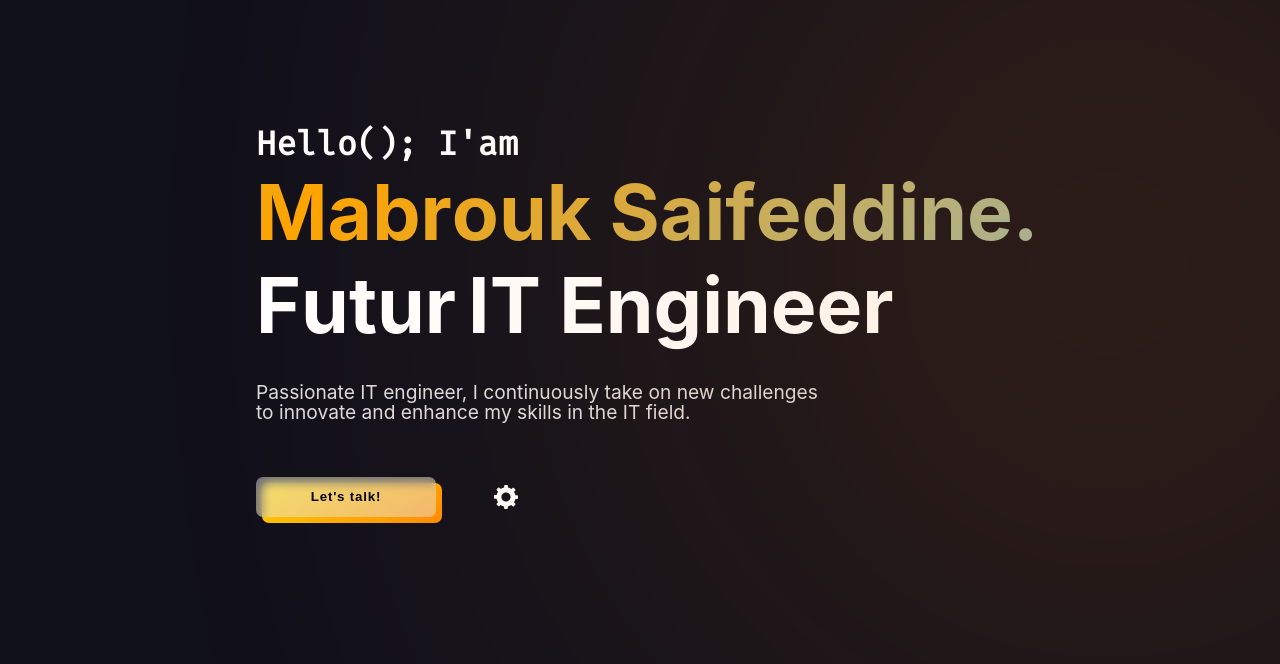
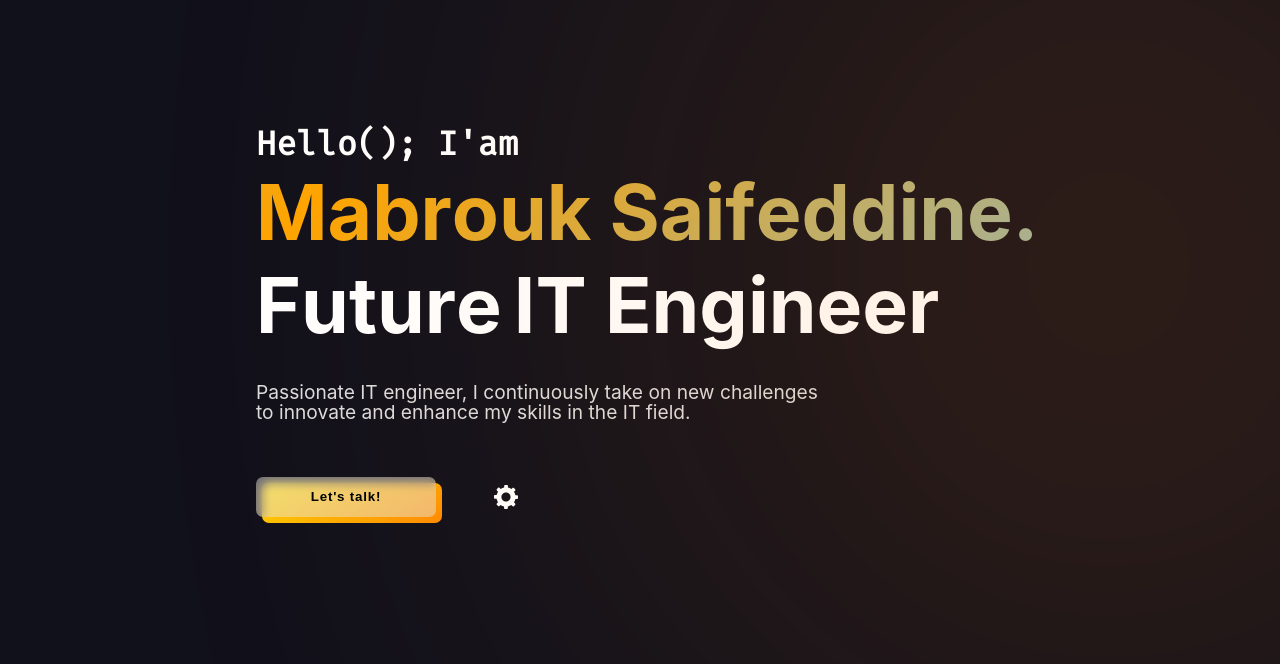
Before and after one commit to 6saifeddine9/Resume, a plain HTML site: page index.html in a window 1280 px wide. Shown: the part 136-800 px from the top of the page. Drawn offline with nearby package versions, Linux system fonts and the light colour scheme; a web font is replaced by a local one.

Commit message:
Update index.html

```diff
--- a/index.html
+++ b/index.html
@@ -250,6 +250,7 @@
             <p class="jello">t</p>
             <p class="jello">u</p>
             <p class="jello">r</p>
+            <p class="jello">e</p>
         </div>
         <div>
             <p class="jello">I</p>
```
